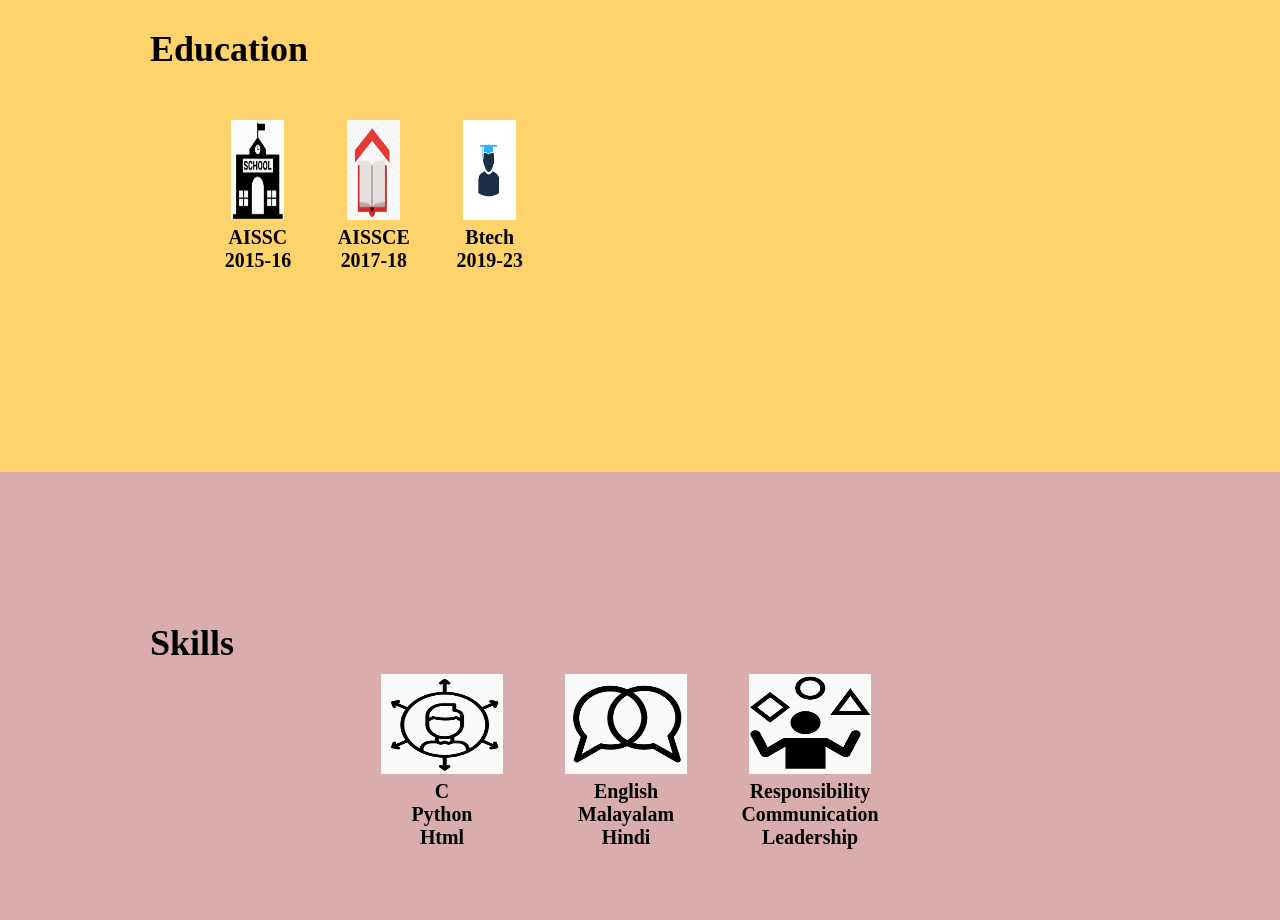
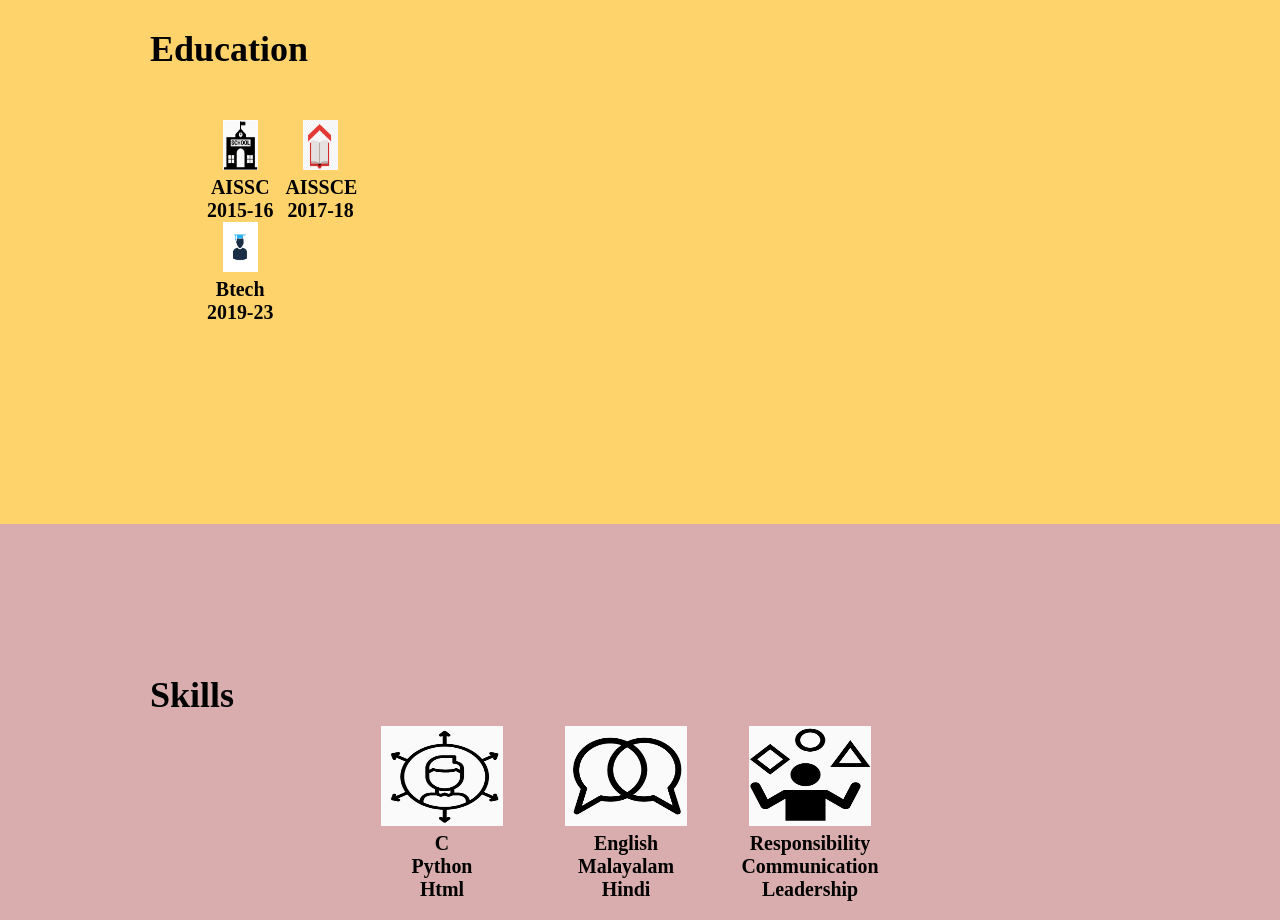
Before and after one commit to AryaMaryVarghese/ResumeWeb, a plain HTML site: page index.html in a window 1280 px wide. Shown: the part 1340-2260 px from the top of the page. Drawn offline with Linux system fonts and the light colour scheme.

Commit message:
Update index.html

```diff
--- a/index.html
+++ b/index.html
@@ -2,7 +2,7 @@
 <html lang="en">
 <head>
     <meta charset="UTF-8">
-    <meta name="viewport" content="width=device-width,initial-scale=2.0">
+    <meta name="viewport" content="width=device-width,initial-scale=1.0">
     <title>Resume website</title>
     <link rel="stylesheet" href="style.css">
 </head>
@@ -37,15 +37,15 @@
     <div class="inner">
 
         <div>
-            <img  src="tenth.jpg" alt="aissc" width="100" height="100" >
+            <img  src="tenth.jpg" alt="aissc" width="50px" height="50px" >
             <h5>AISSC<br>2015-16</h5>
         </div>
         <div>
-            <img src="higher sec.jpg" alt="higher" width="100" height="100">
+            <img src="higher sec.jpg" alt="higher" width="50px" height="50px">
             <h5>AISSCE<br>2017-18</h5>
         </div>
         <div>
-            <img src="Btech.jpg" alt="Btech" width="100" height="100">
+            <img src="Btech.jpg" alt="Btech" width="50px" height="50px">
             <h5>Btech<br>2019-23</h5>
         </div>
     </div>
```
